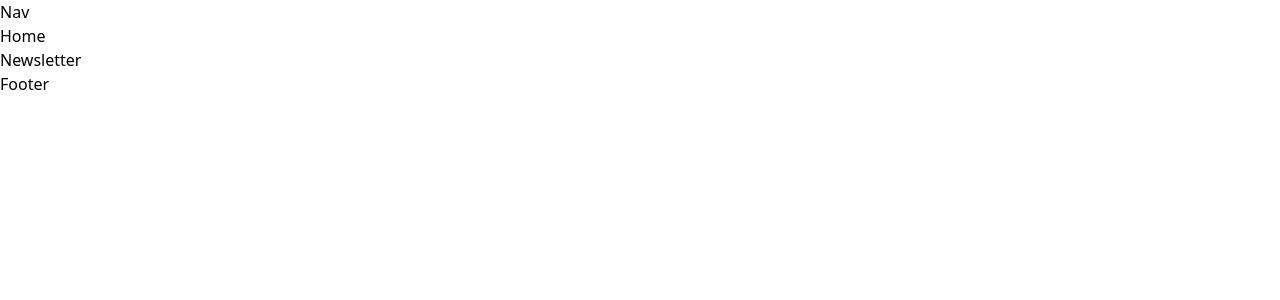
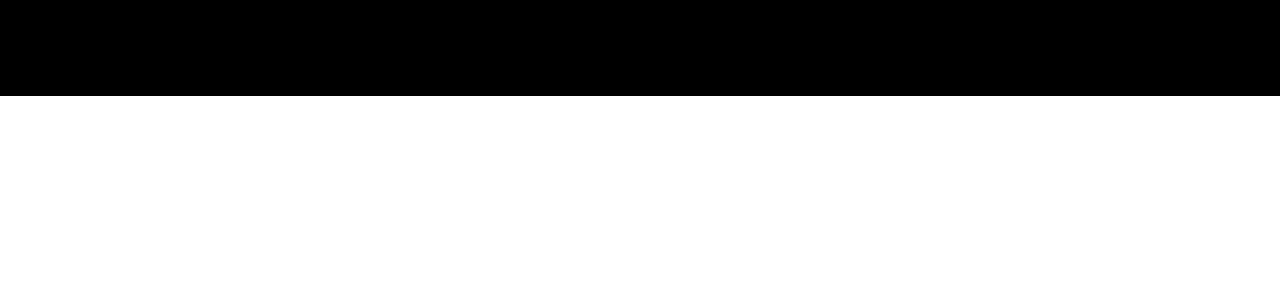
Before and after one commit to kennedyifeadi/ZenFit, a React (Vite) app in the folder ZenFit/: page / in a window 1280 px wide. Shown: the top 300 px of the page. Built offline with nearby package versions, Linux system fonts and the light colour scheme.

Commit message:
Update background color in App component

```diff
--- a/ZenFit/src/App.jsx
+++ b/ZenFit/src/App.jsx
@@ -7,7 +7,7 @@ import { Newsletter } from "./Layout/Newsletter"
 function App() {
   return (
     <BrowserRouter>
-      <div className="w-full h-full flex flex-col">
+      <div className="w-full h-full flex flex-col bg-[#000000]">
         <Nav/>
         <AnimatedRoutes/>
         <Newsletter/>
```
